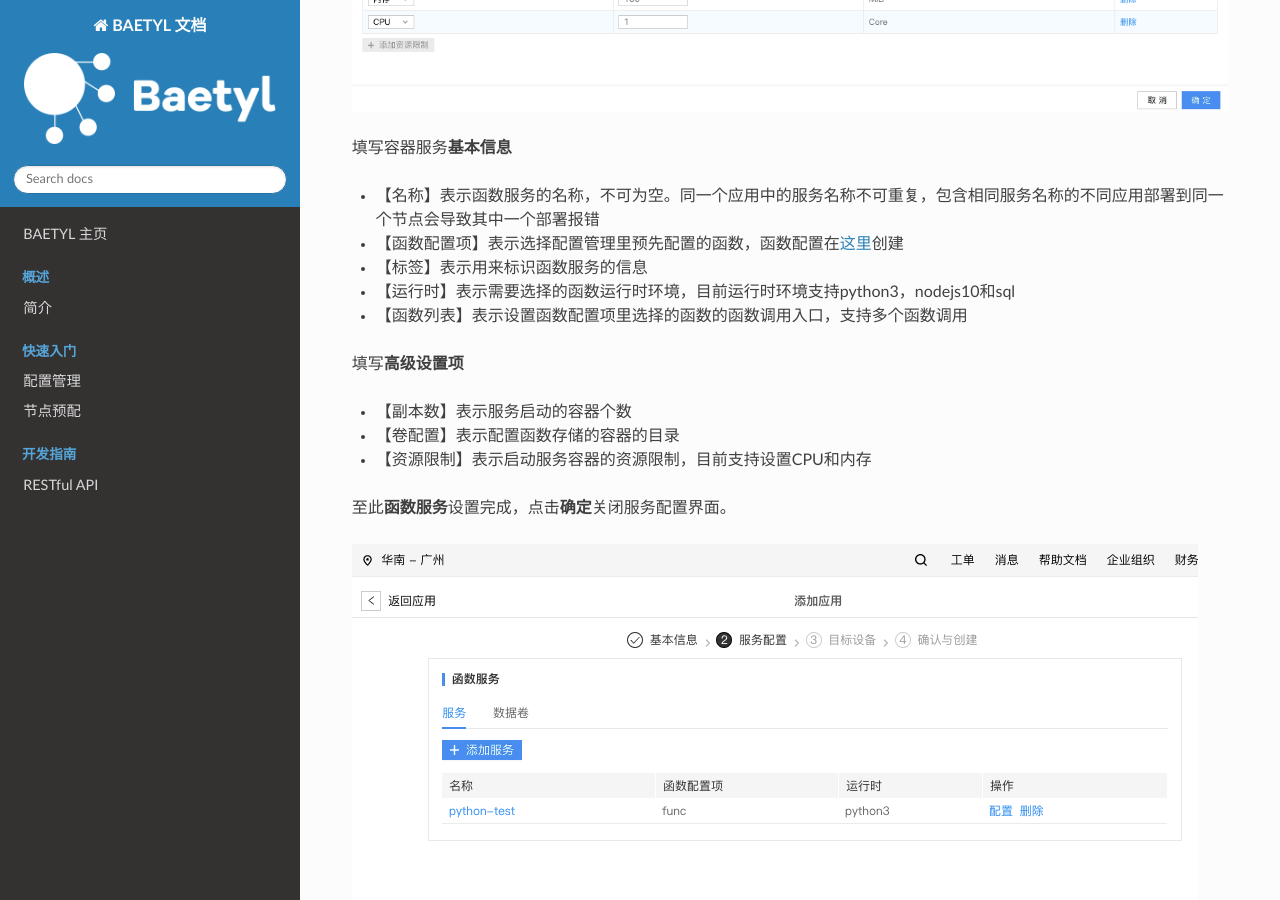
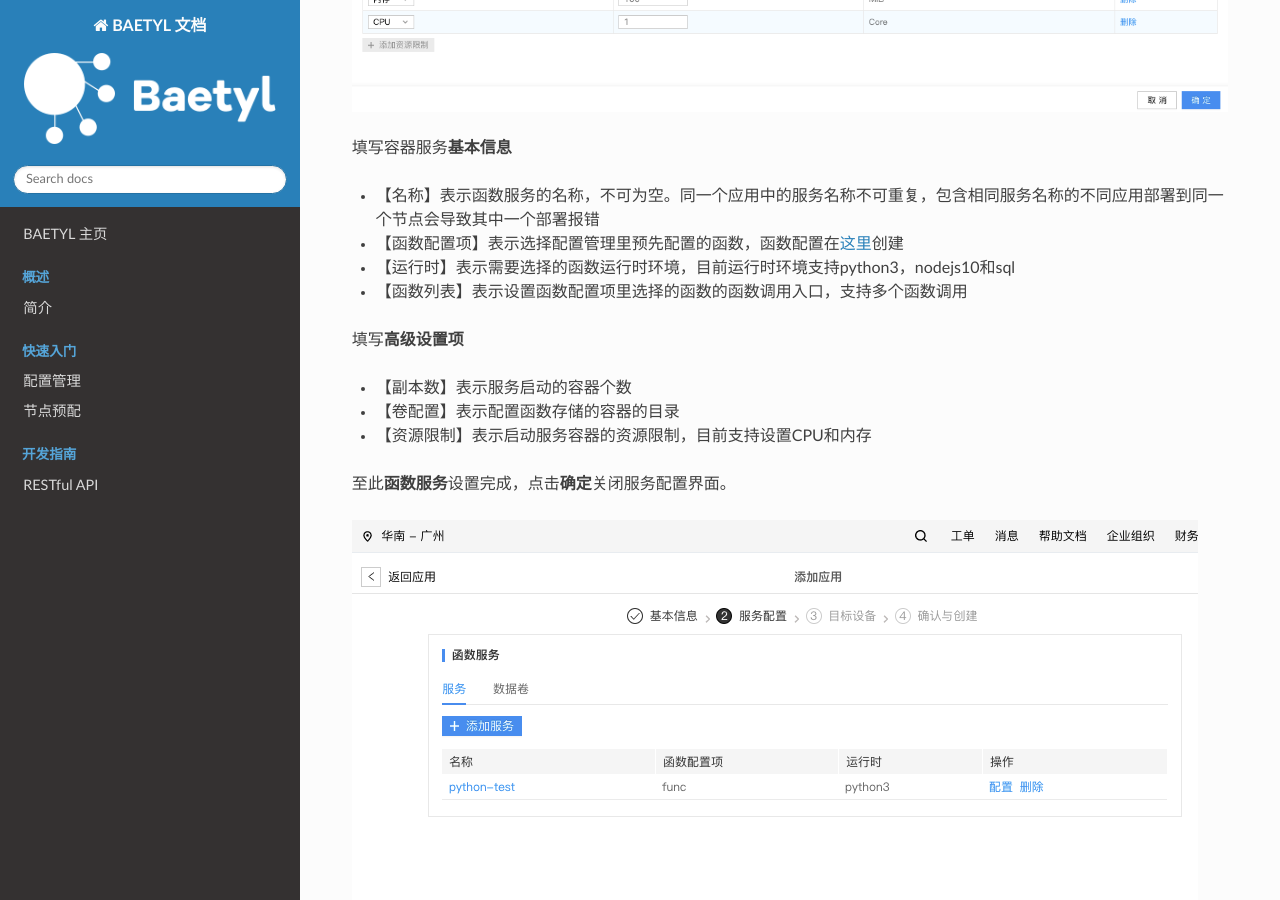
Before and after one commit to baetyl/baetyl-docs-cn, a Sphinx documentation site: the page built from docs/quickstart/Application-Deployment.md, in a window 1280 px wide and 900 px high, scrolled down 14292 px. Built offline with Sphinx 7.4.7 and the Read the Docs theme 2.0.0, drawn with Linux system fonts in a browser that asks for light colours.

Commit message:
添加函数服务，错别字、基本信息中 多了标签项

```diff
--- a/docs/quickstart/Application-Deployment.md
+++ b/docs/quickstart/Application-Deployment.md
@@ -137,7 +137,6 @@
 
 * 【名称】表示函数服务的名称，不可为空。同一个应用中的服务名称不可重复，包含相同服务名称的不同应用部署到同一个节点会导致其中一个部署报错
 * 【函数配置项】表示选择配置管理里预先配置的函数，函数配置在[这里](./Configuration-Management.md)创建
-* 【标签】表示用来标识函数服务的信息
 * 【运行时】表示需要选择的函数运行时环境，目前运行时环境支持python3，nodejs10和sql
 * 【函数列表】表示设置函数配置项里选择的函数的函数调用入口，支持多个函数调用
 
```
